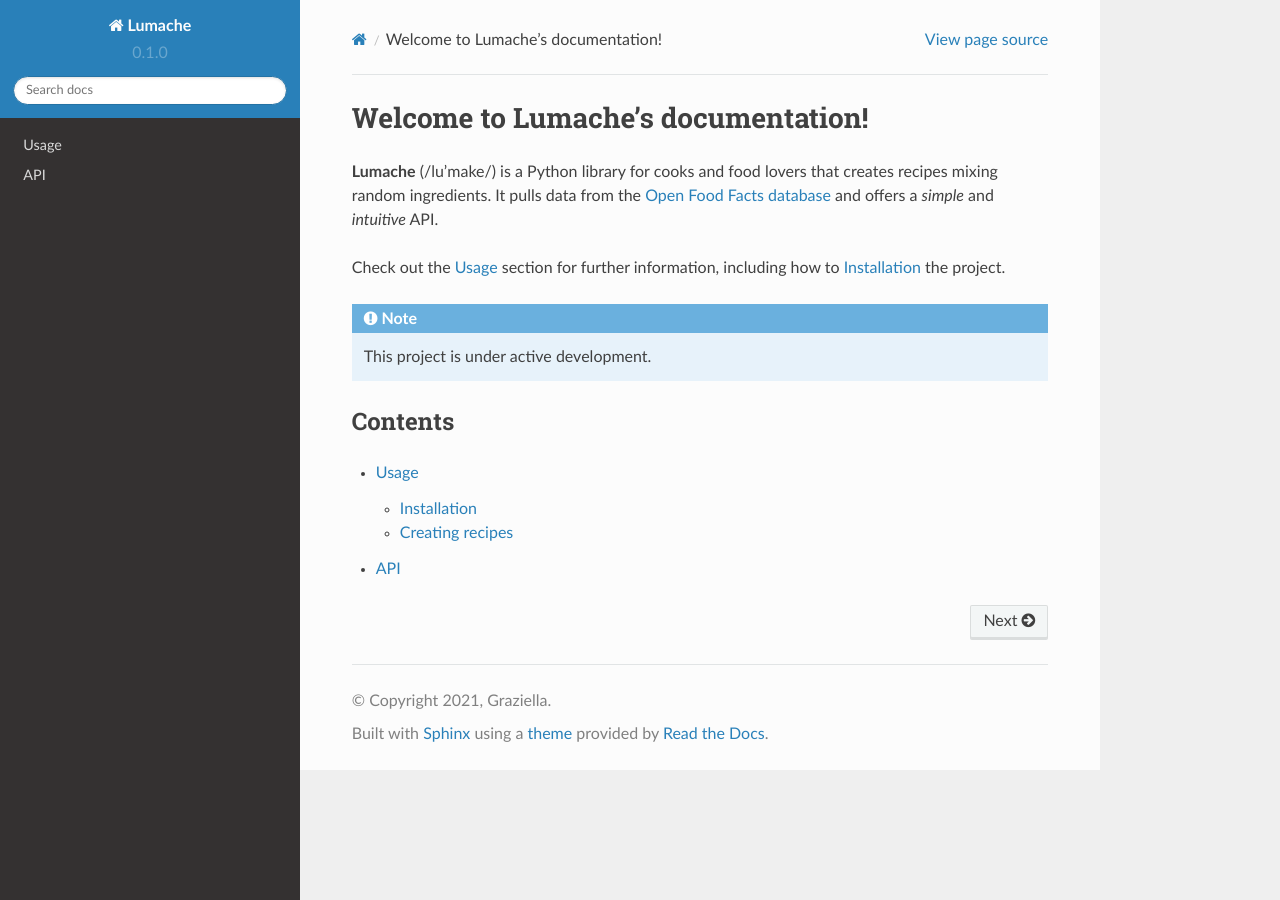
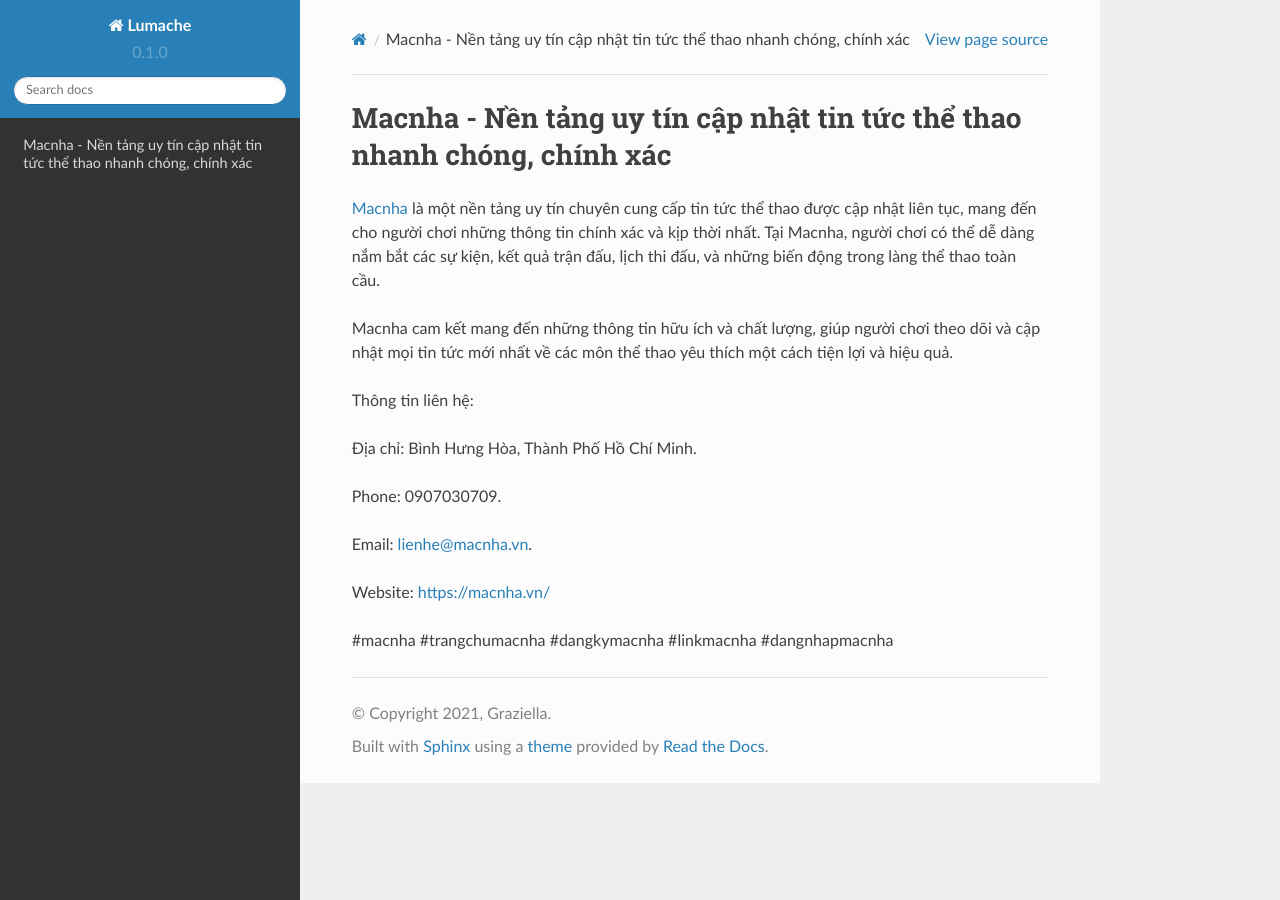
Before and after one commit to JonsCalicut123/macnhavn, a Sphinx documentation site: the page built from docs/source/index.rst, in a window 1280 px wide. Built offline with Sphinx 7.4.7 and the Read the Docs theme 2.0.0, drawn with Linux system fonts in a browser that asks for light colours.

Commit message:
Update index.rst

```diff
--- a/docs/source/index.rst
+++ b/docs/source/index.rst
@@ -1,22 +1,18 @@
-Welcome to Lumache's documentation!
+Macnha - Nền tảng uy tín cập nhật tin tức thể thao nhanh chóng, chính xác
 ===================================
 
-**Lumache** (/lu'make/) is a Python library for cooks and food lovers
-that creates recipes mixing random ingredients.
-It pulls data from the `Open Food Facts database <https://world.openfoodfacts.org/>`_
-and offers a *simple* and *intuitive* API.
+`Macnha <https://macnha.vn/>`_ là một nền tảng uy tín chuyên cung cấp tin tức thể thao được cập nhật liên tục, mang đến cho người chơi những thông tin chính xác và kịp thời nhất. Tại Macnha, người chơi có thể dễ dàng nắm bắt các sự kiện, kết quả trận đấu, lịch thi đấu, và những biến động trong làng thể thao toàn cầu.
 
-Check out the :doc:`usage` section for further information, including
-how to :ref:`installation` the project.
+Macnha cam kết mang đến những thông tin hữu ích và chất lượng, giúp người chơi theo dõi và cập nhật mọi tin tức mới nhất về các môn thể thao yêu thích một cách tiện lợi và hiệu quả.
 
-.. note::
+Thông tin liên hệ:
 
-   This project is under active development.
+Địa chỉ: Bình Hưng Hòa, Thành Phố Hồ Chí Minh.
 
-Contents
---------
+Phone: 0907030709.
 
-.. toctree::
+Email: lienhe@macnha.vn.
 
-   usage
-   api
+Website: https://macnha.vn/
+
+#macnha #trangchumacnha #dangkymacnha #linkmacnha #dangnhapmacnha
```
